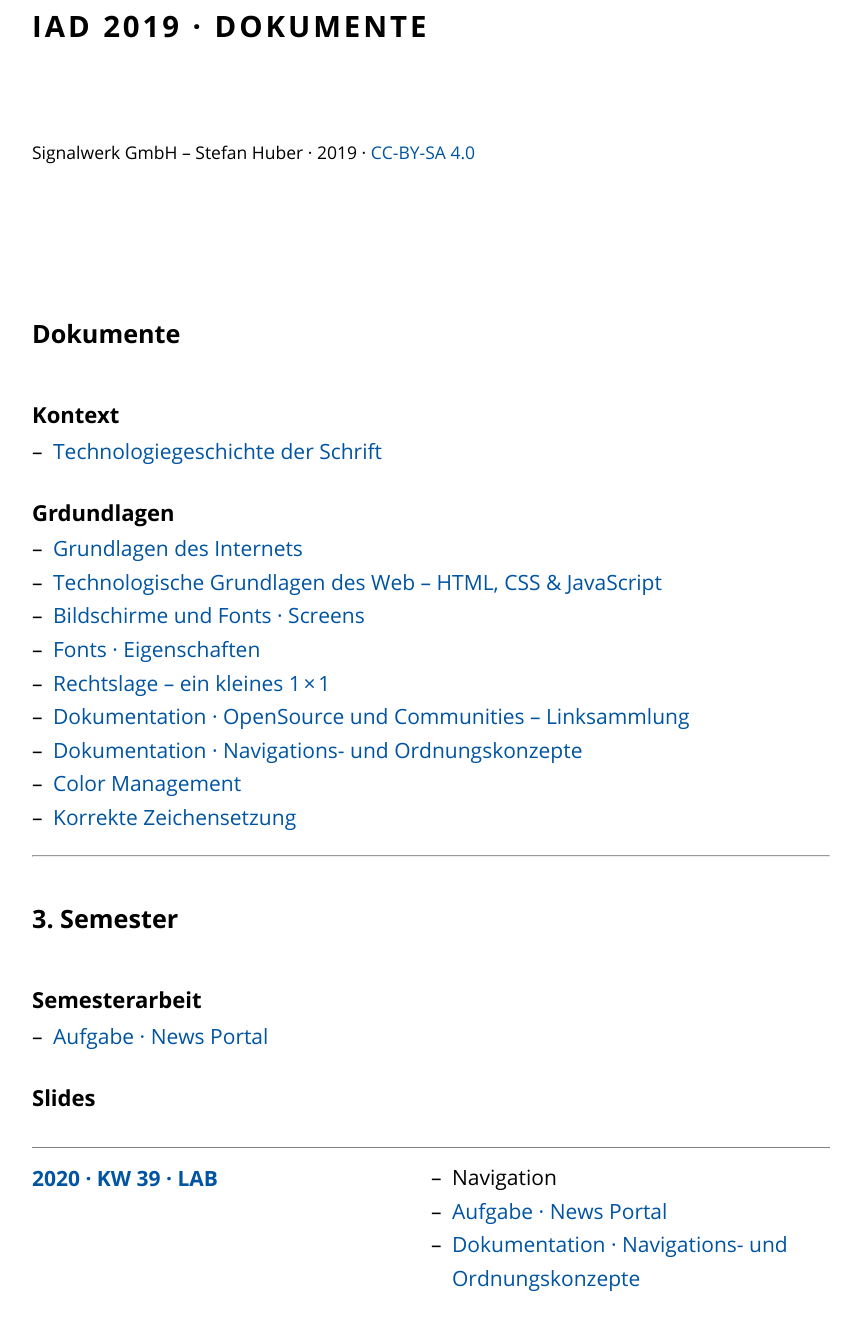
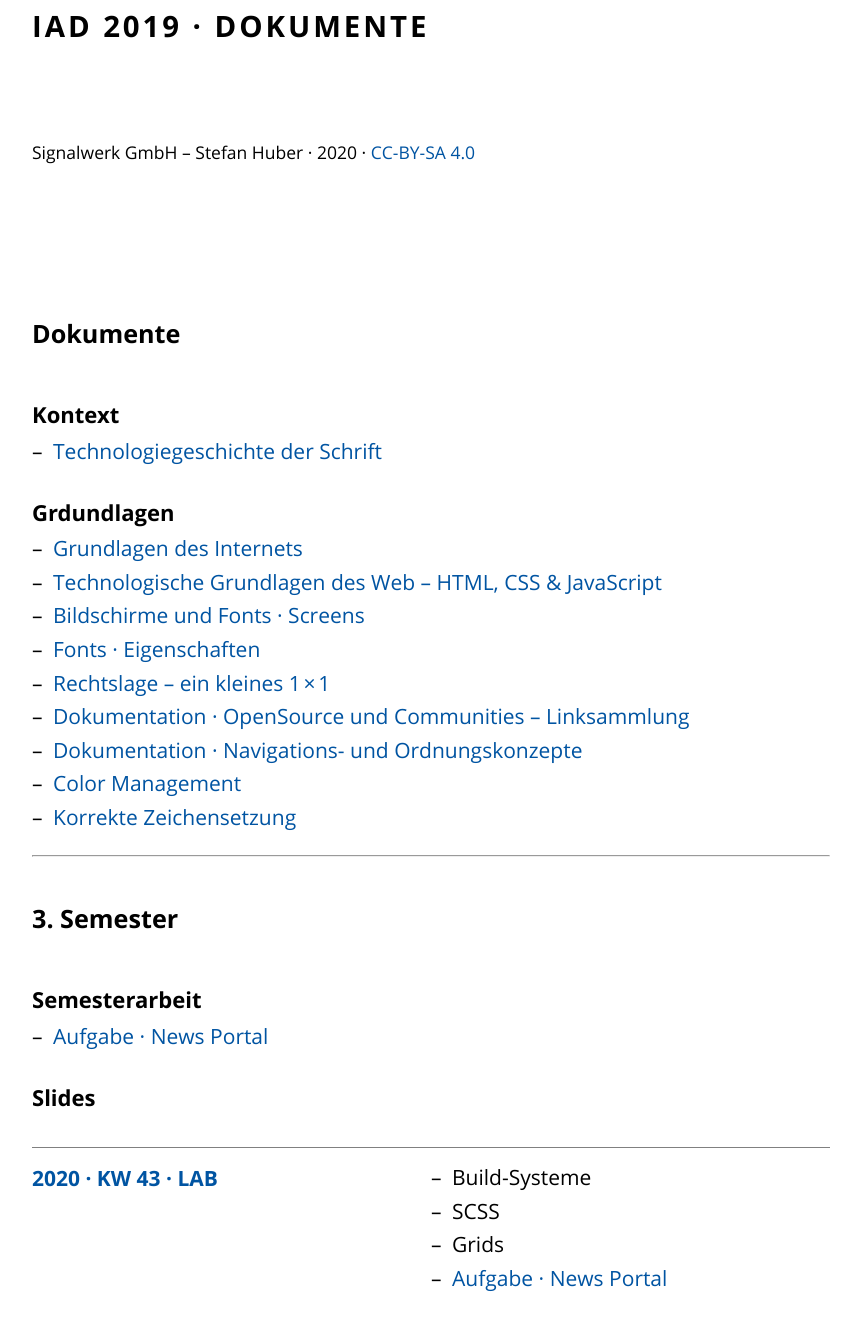
Before and after one commit to signalwerk/IAD2019, a plain HTML site: page index.html in a window 1280 px wide. Shown: the part 63-1395 px from the top of the page, without its empty margins (209-1070 px from the left). Drawn offline with Linux system fonts and the light colour scheme.

Commit message:
Deploy to GitHub Pages: d9827e83f58caf81829d6faad3e176f1de4d1376

```diff
--- a/index.html
+++ b/index.html
@@ -23,7 +23,7 @@
     <article class="content"><header>
 
 <h1 id="iad-2019-·-dokumente">IAD 2019 · Dokumente</h1>
-<p><small>Signalwerk GmbH – Stefan Huber · 2019 · <a href="https://creativecommons.org/licenses/by-sa/4.0/">CC-BY-SA 4.0</a></small></p>
+<p><small>Signalwerk GmbH – Stefan Huber · 2020 · <a href="https://creativecommons.org/licenses/by-sa/4.0/">CC-BY-SA 4.0</a></small></p>
 </header>
 
 
@@ -68,6 +68,13 @@
 <h3 id="slides">Slides</h3>
 <div class='slide-list'>
 
+<h4 id="2020-·-kw-43-·-lab"><a href="https://signalwerk.github.io/IAD.LAB.SLD/data/2020/KW43-2019/">2020 · KW 43 · LAB</a></h4>
+<ul>
+<li>Build-Systeme</li>
+<li>SCSS</li>
+<li>Grids</li>
+<li><a href="./exercise-news-site/">Aufgabe · News Portal</a></li>
+</ul>
 <h4 id="2020-·-kw-39-·-lab"><a href="https://signalwerk.github.io/IAD.LAB.SLD/data/2020/KW39-2019/">2020 · KW 39 · LAB</a></h4>
 <ul>
 <li>Navigation</li>
```
Also changed, not shown: exercise-news-site/index.html (+3 -1 lines).
